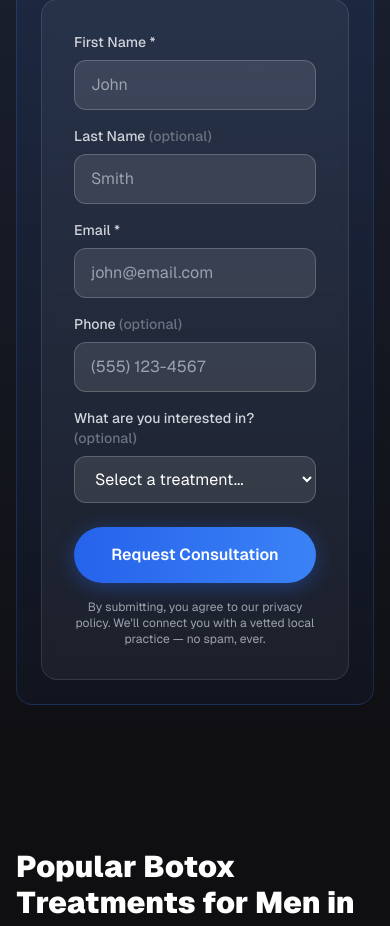
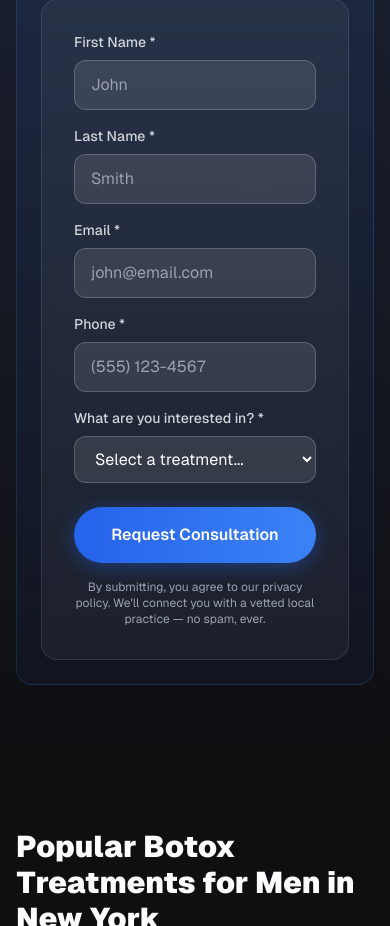
Before and after one commit to TraceCohenTech/brotox, a Next.js app: page /find/10001 in a window 390 px wide. Shown: the part 800-1726 px from the top of the page. Built offline with nearby package versions, Linux system fonts and the light colour scheme.

Commit message:
Make all form fields required: name, email, phone, treatment

```diff
--- a/app/components/ConsultationForm.tsx
+++ b/app/components/ConsultationForm.tsx
@@ -84,9 +84,10 @@ export default function ConsultationForm({
           />
         </div>
         <div>
-          <label className="block text-sm text-gray-300 font-medium mb-2">Last Name <span className="text-gray-500">(optional)</span></label>
+          <label className="block text-sm text-gray-300 font-medium mb-2">Last Name *</label>
           <input
             type="text"
+            required
             placeholder="Smith"
             className="w-full"
             value={formData.lastName}
@@ -107,9 +108,10 @@ export default function ConsultationForm({
           />
         </div>
         <div>
-          <label className="block text-sm text-gray-300 font-medium mb-2">Phone <span className="text-gray-500">(optional)</span></label>
+          <label className="block text-sm text-gray-300 font-medium mb-2">Phone *</label>
           <input
             type="tel"
+            required
             placeholder="(555) 123-4567"
             className="w-full"
             value={formData.phone}
@@ -118,9 +120,10 @@ export default function ConsultationForm({
         </div>
       </div>
       <div className="mb-6">
-        <label className="block text-sm text-gray-300 font-medium mb-2">What are you interested in? <span className="text-gray-500">(optional)</span></label>
+        <label className="block text-sm text-gray-300 font-medium mb-2">What are you interested in? *</label>
         <select
           className="w-full"
+          required
           value={formData.treatment}
           onChange={(e) => setFormData({ ...formData, treatment: e.target.value })}
         >
```
